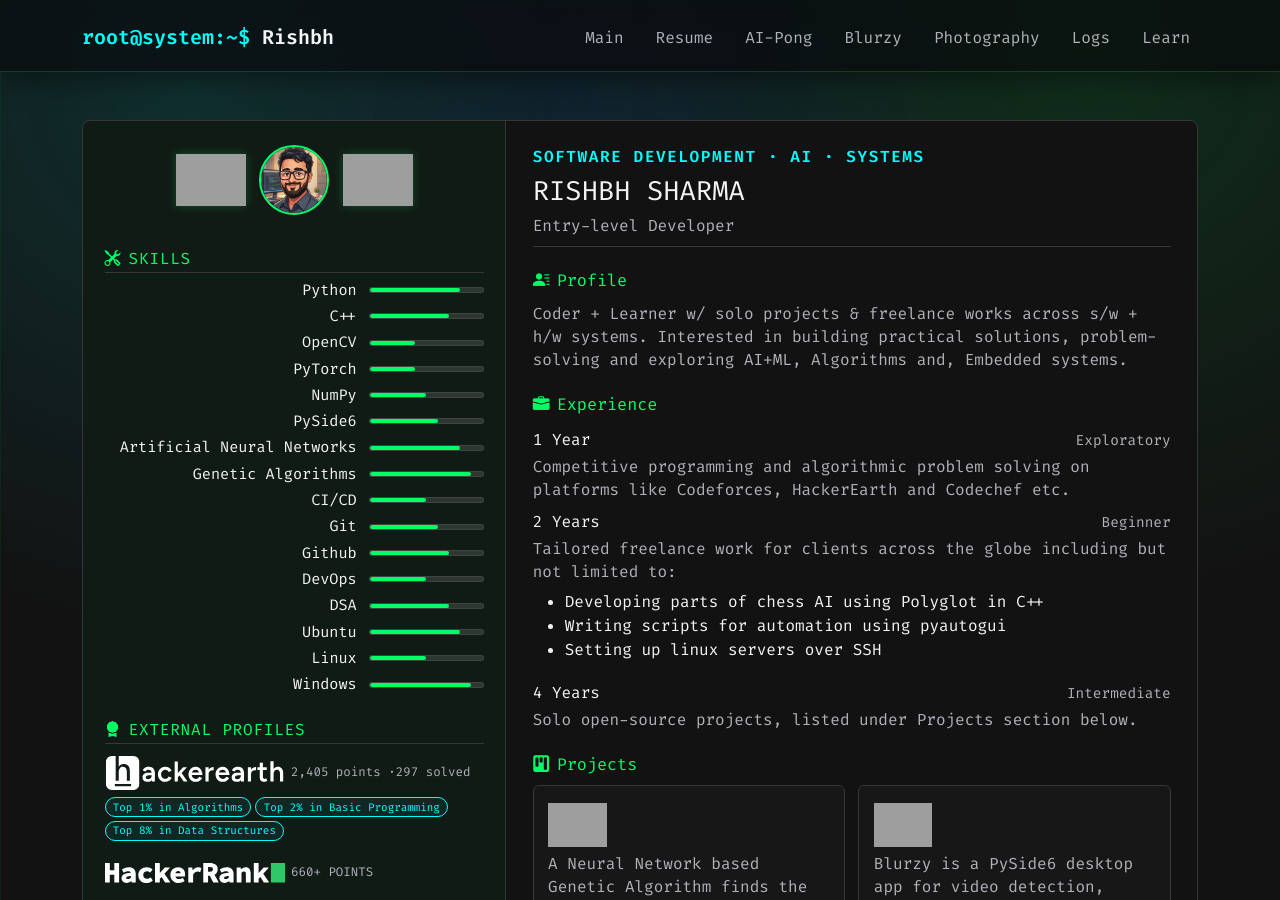
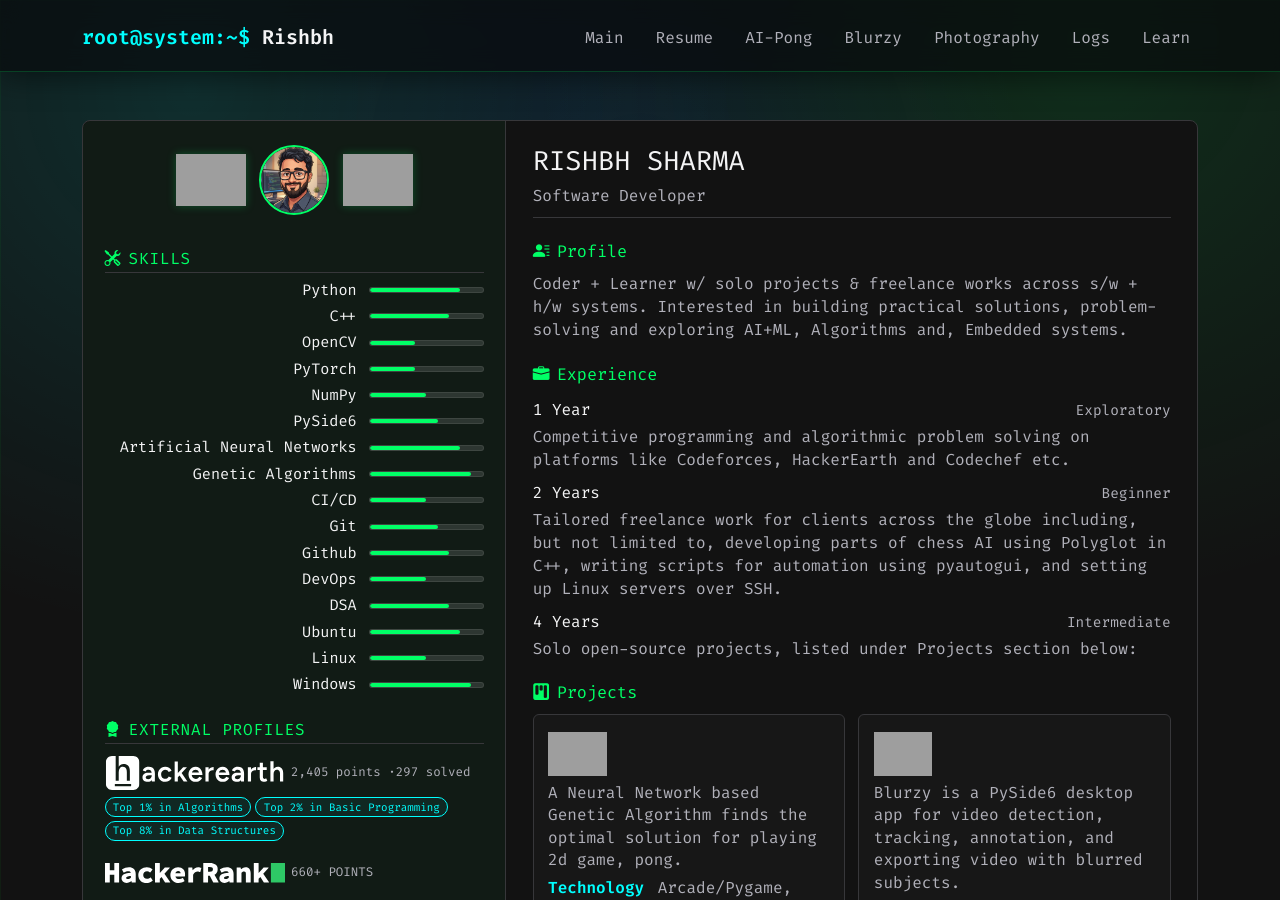
Before and after one commit to CodeRSTech/coderstech.github.io, a Jekyll site: the page built from resume.md, in a window 1280 px wide and 900 px high, cut to the strip 0-900 px from the top of the window. Built offline with Jekyll 4.4.1, drawn with Linux system fonts in a browser that asks for light colours; grey boxes are pictures that could not be loaded.

Commit message:
Updated version

```diff
--- a/_includes/resume.html
+++ b/_includes/resume.html
@@ -64,9 +64,9 @@
 
   <div class="resume-main">
     <header class="resume-header">
-      <p class="resume-kicker">SOFTWARE DEVELOPMENT · AI · SYSTEMS</p>
+      <!-- <p class="resume-kicker">SOFTWARE DEVELOPMENT · AI · SYSTEMS</p>-->
       <h1>{{ site.data.hero.name }}</h1>
-      <p class="resume-subtitle">Entry-level Developer</p>
+      <p class="resume-subtitle">Software Developer</p>
     </header>
     {% include resume/intro.html %}
     {% include resume/experience.html %}
--- a/_includes/resume/experience.html
+++ b/_includes/resume/experience.html
@@ -3,23 +3,17 @@
       <div class="resume-entry">
           <h3>1 Year<span>Exploratory</span></h3>
           <p>
-              Competitive programming and algorithmic problem solving on platforms like
-              Codeforces, HackerEarth and Codechef etc.
+              Competitive programming and algorithmic problem solving on platforms like Codeforces, HackerEarth and Codechef etc.
           </p>
 
           <h3>2 Years <span>Beginner</span></h3>
           <p>
-              Tailored freelance work for clients across the globe including but not limited to:
-              <ul>
-                <li>Developing parts of chess AI using Polyglot in C++</li>
-                <li>Writing scripts for automation using pyautogui</li>
-                <li>Setting up linux servers over SSH</li>
-              </ul>
+              Tailored freelance work for clients across the globe including, but not limited to, developing parts of chess AI using Polyglot in C++, writing scripts for automation using pyautogui, and setting up Linux servers over SSH.
           </p>
 
           <h3>4 Years <span>Intermediate</span></h3>
           <p>
-              Solo open-source projects, listed under Projects section below.
+              Solo open-source projects, listed under Projects section below:
           </p>
       </div>
     </section>
```
